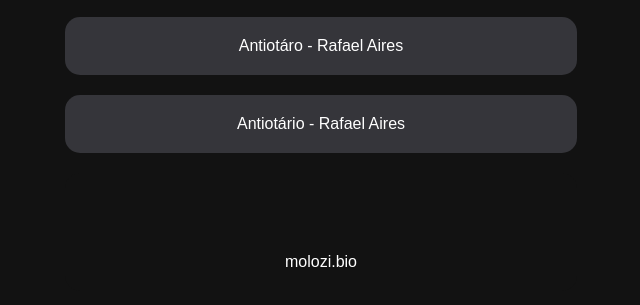
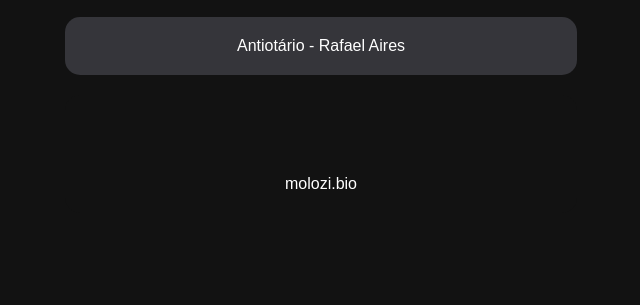
Before and after one commit to devmolozi/molozi.bio_antiotario, a plain HTML site: page index.html in a window 1280 px wide. Shown: the part 313-618 px from the top of the page, without its empty margins (319-959 px from the left). Drawn offline with Linux system fonts and the light colour scheme.

Commit message:
link removido

```diff
--- a/index.html
+++ b/index.html
@@ -5,6 +5,8 @@
     <meta charset="UTF-8">
     <meta http-equiv="X-UA-Compatible" content="IE=edge">
     <meta name="viewport" content="width=device-width, initial-scale=1.0">
+
+    <link rel="shortcut icon" href="logo.jpg" type="image/x-icon">
 
     <link rel="stylesheet" href="style.css">
 
@@ -29,8 +31,6 @@
         <ul>
             <li>
 
-                <a target="_blank" href="https://bit.ly/antiotariolink1">Antiotáro - Rafael Aires</a>
-
                 <a target="_blank" href="https://bit.ly/ooantiotario">Antiotário - Rafael Aires</a>
 
             </li>
```
